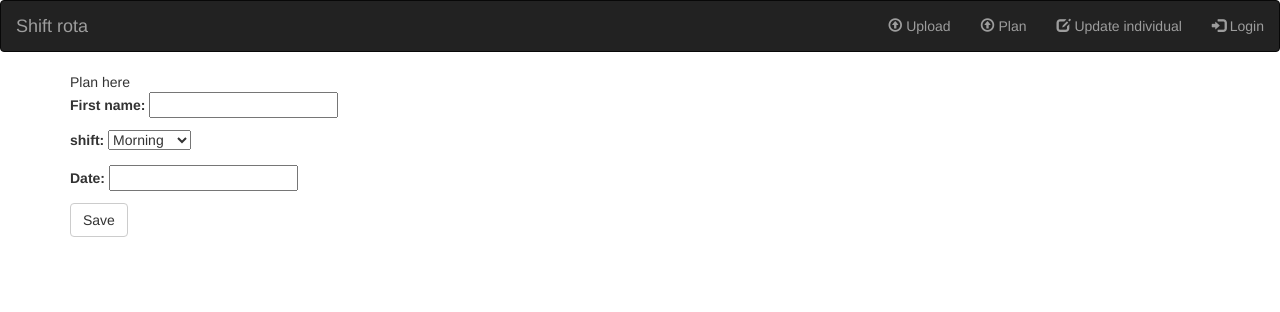
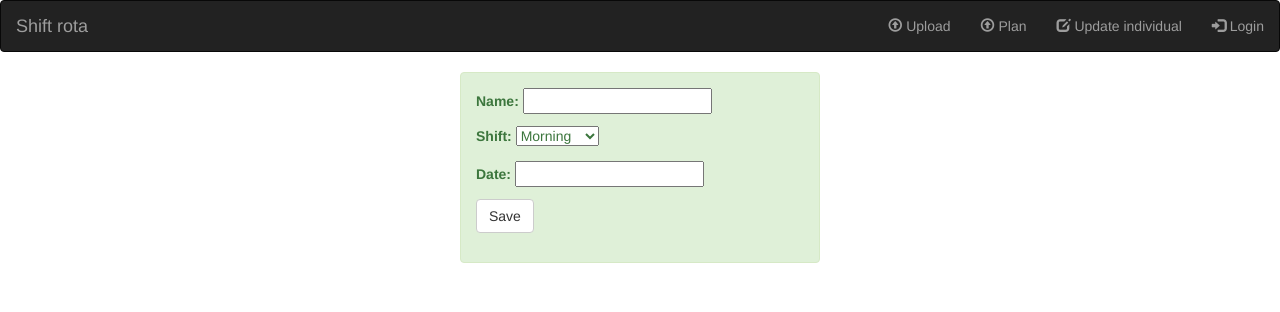
Before and after one commit to srinivasgadi77/schedule, a Django app: page /shiftrota/plan/new/ in a window 1280 px wide. Shown: the top 312 px of the page. Run offline with Django 3.2, Linux system fonts and the light colour scheme; some libraries are stand-ins or nearby versions.

```diff
--- a/rotamate/settings.py
+++ b/rotamate/settings.py
@@ -38,6 +38,8 @@ INSTALLED_APPS = [
     'django.contrib.messages',
     'django.contrib.staticfiles',
     'shiftrota',
+    'bootstrap_datepicker_plus',
+    'bootstrap4',
 ]
 
 MIDDLEWARE = [
--- a/rotamate/urls.py
+++ b/rotamate/urls.py
@@ -21,5 +21,7 @@ from rotamate import views
 urlpatterns = [
     url('^$', views.login_redirect,name='login_redirect'),
     url('admin/', admin.site.urls),
-    url(r'^shiftrota/', include('shiftrota.urls'))
+    url(r'^shiftrota/', include('shiftrota.urls')),
+    url(r'^admin/jsi18n', views.i18n_javascript),
+
 ]
--- a/rotamate/views.py
+++ b/rotamate/views.py
@@ -1,4 +1,8 @@
 from django.shortcuts import redirect
+from django.contrib import admin
 
 def login_redirect(request):
     return redirect('/shiftrota/home')
+
+def i18n_javascript(request):
+  return admin.site.i18n_javascript(request)
--- a/shiftrota/forms.py
+++ b/shiftrota/forms.py
@@ -1,5 +1,6 @@
 from django import forms
 from shiftrota.models import Shiftrotainfo
+from bootstrap_datepicker_plus import DatePickerInput
 
 AVAILABLE_SHIFTS=[
     ('shift1','Morning'),
@@ -9,8 +10,12 @@ AVAILABLE_SHIFTS=[
 ]
 
 class HomeForm(forms.ModelForm):
-    shift = forms.ChoiceField(label='shift',choices=AVAILABLE_SHIFTS)
+    Shift = forms.ChoiceField(label='Shift',choices=AVAILABLE_SHIFTS)
+    #Date = forms.DateField(widget = widgets.AdminDateWidget)
 
     class Meta:
         model = Shiftrotainfo
-        fields = ('first_name','shift','date')
+        fields = ('Name','Shift','Date')
+        widgets = {
+            'Date': DatePickerInput(format='%d/%m/%Y'), # default date-format %m/%d/%Y will be used
+        }
--- a/shiftrota/models.py
+++ b/shiftrota/models.py
@@ -9,9 +9,10 @@ AVAILABLE_SHIFTS=[
 ]
 
 class Shiftrotainfo(models.Model):
-    first_name=models.CharField(max_length=50)
-    shift = models.CharField(max_length=50,choices=AVAILABLE_SHIFTS)
-    date = models.DateField(auto_now=False)
+    Name=models.CharField(max_length=50)
+    Shift = models.CharField(max_length=50,choices=AVAILABLE_SHIFTS)
+    Date = models.DateField(blank=False)
 
+    #whcih display the info on admin form
     def __str__(self):
-        return ('%s is in %s') %(self.first_name,self.shift)
+        return ('%s is in %s on %s') %(self.Name,self.Shift,self.Date)
--- a/shiftrota/templates/shiftrota/plan.html
+++ b/shiftrota/templates/shiftrota/plan.html
@@ -1,11 +1,20 @@
 {% extends "base.html" %}
 {% block body %}
-Plan here
-{{text}}
-<form method="POST" class="post-form">
-    {% csrf_token %}
-    {{ form.as_p }}
-    <button type="submit" class="save btn btn-default">Save</button>
-</form>
+{{ form.media }}
 
+<div class="row">
+    <div class="form-group">
+        <div class="col-md-4">
+        </div>
+        <div class="col-md-4">
+            <div class="alert alert-success">
+                <form method="POST" class="post-form">
+                    {% csrf_token %}
+                    {{ form.as_p }}
+                    <button type="submit" class="save btn btn-default">Save</button>
+                </form>
+            </div>
+        </div>
+    </div>
+</div>
 {% endblock  %}
--- a/shiftrota/urls.py
+++ b/shiftrota/urls.py
@@ -6,4 +6,5 @@ urlpatterns = [
     url(r'^home', views.home,name='shift-rota'),
     url(r'^upload', views.upload_rota, name='upload_excel'),
     url(r'^plan/new/', views.plan_new_v,name='plan_new_v'),
+
 ]
```
Also changed, not shown: db.sqlite3, shiftrota/migrations/0007_auto_20181127_1531.py (added).
